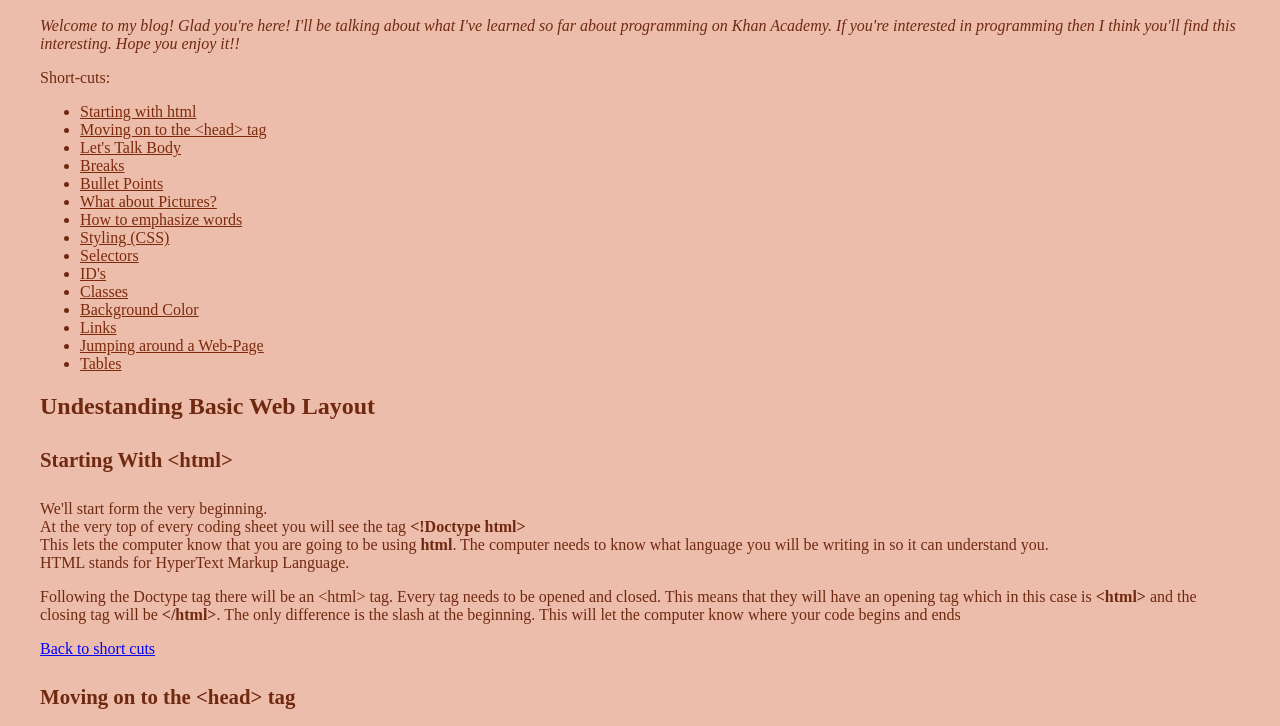
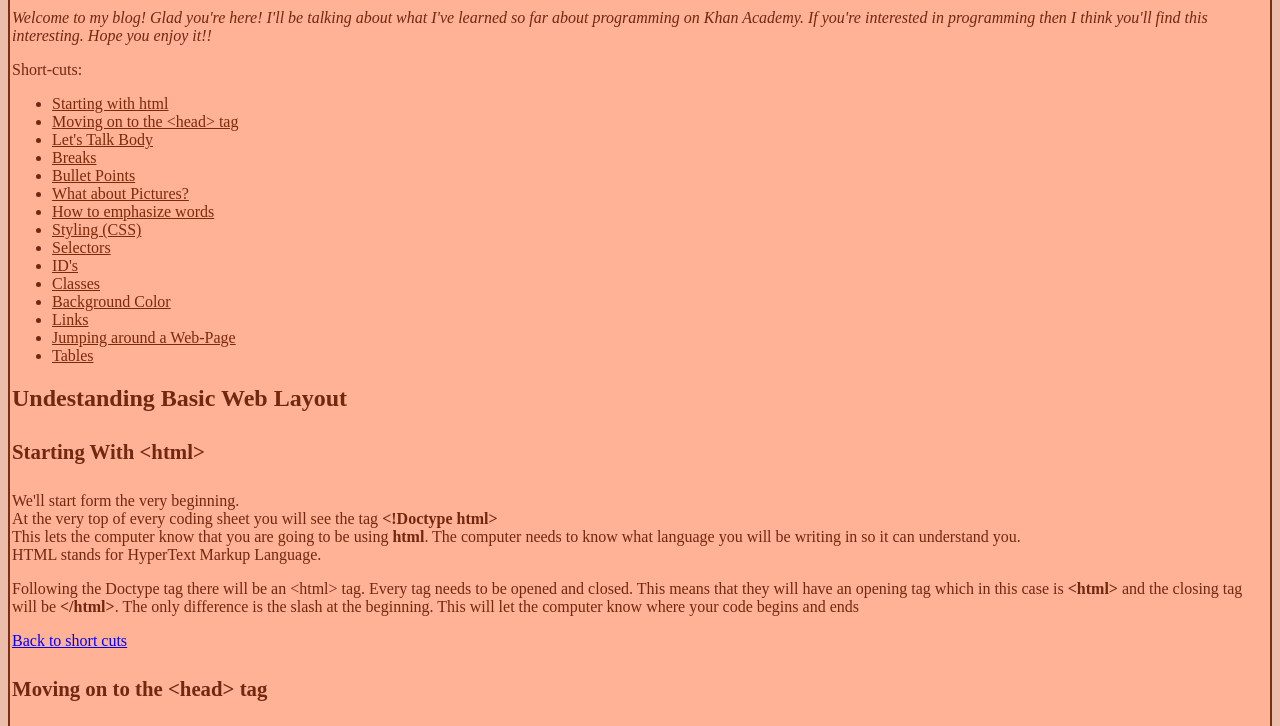
Before and after one commit to nyabisa/nyabisa.gethub.io, a plain HTML site: page index.html in a window 1280 px wide. Shown: the part 160-886 px from the top of the page. Drawn offline with Linux system fonts and the light colour scheme.

Commit message:
Update index.html

```diff
--- a/index.html
+++ b/index.html
@@ -10,14 +10,14 @@ Blog website
         <style>
             body {
                 background-color:rgb(237, 189, 171);
-          margin:40px;
-              margin-right:40px;
+
             }
 
             h1 {
                 font-size:3em;
                 font-style:italic;
               text-align:center;
+              border:2px dashed rgb(120, 50, 17);
             }
 
             #first-p{
@@ -46,13 +46,20 @@ Blog website
             ul{
                 color:rgb(112, 41, 17);
           }
+            .div-style {
+                border:2px solid rgb(120, 50, 17);
+               margin-bottom: 4px;
+                padding: 2px;
+              background-color:rgb(255, 178, 150 );
+          }
+
         </style>
 
     </head>
       <body>
         <h1 class="text-color">Neri's Blog</h1>
 
-        <p id="first-p"> Welcome to my blog! Glad you're here! I'll be talking about what I've learned so far about programming on Khan Academy. If you're interested in programming then I think you'll find this interesting. Hope you enjoy it!!</p>
+        <div class="div-style"><p id="first-p"> Welcome to my blog! Glad you're here! I'll be talking about what I've learned so far about programming on Khan Academy. If you're interested in programming then I think you'll find this interesting. Hope you enjoy it!!</p>
 
         <p id="short-cuts" >Short-cuts:</p>
         <ul>
@@ -382,7 +389,7 @@ When you're selecting a class you have to put a period in front of the class so
 <td>Object 2</td>
 </tr>
 </table>
-  <br>
-  <br>
-
+<br>
+<br>
+</div>
 </html>
```
